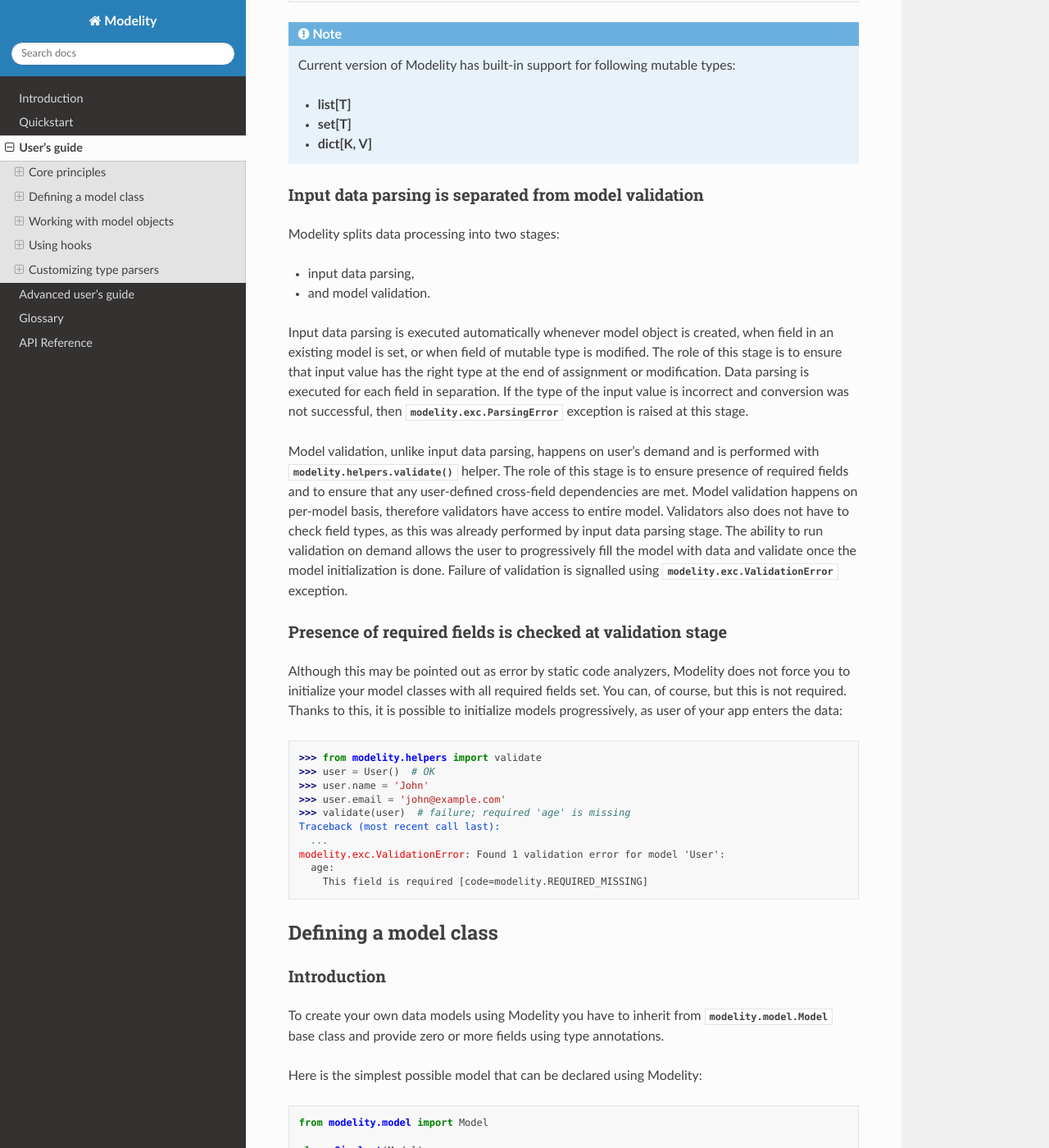
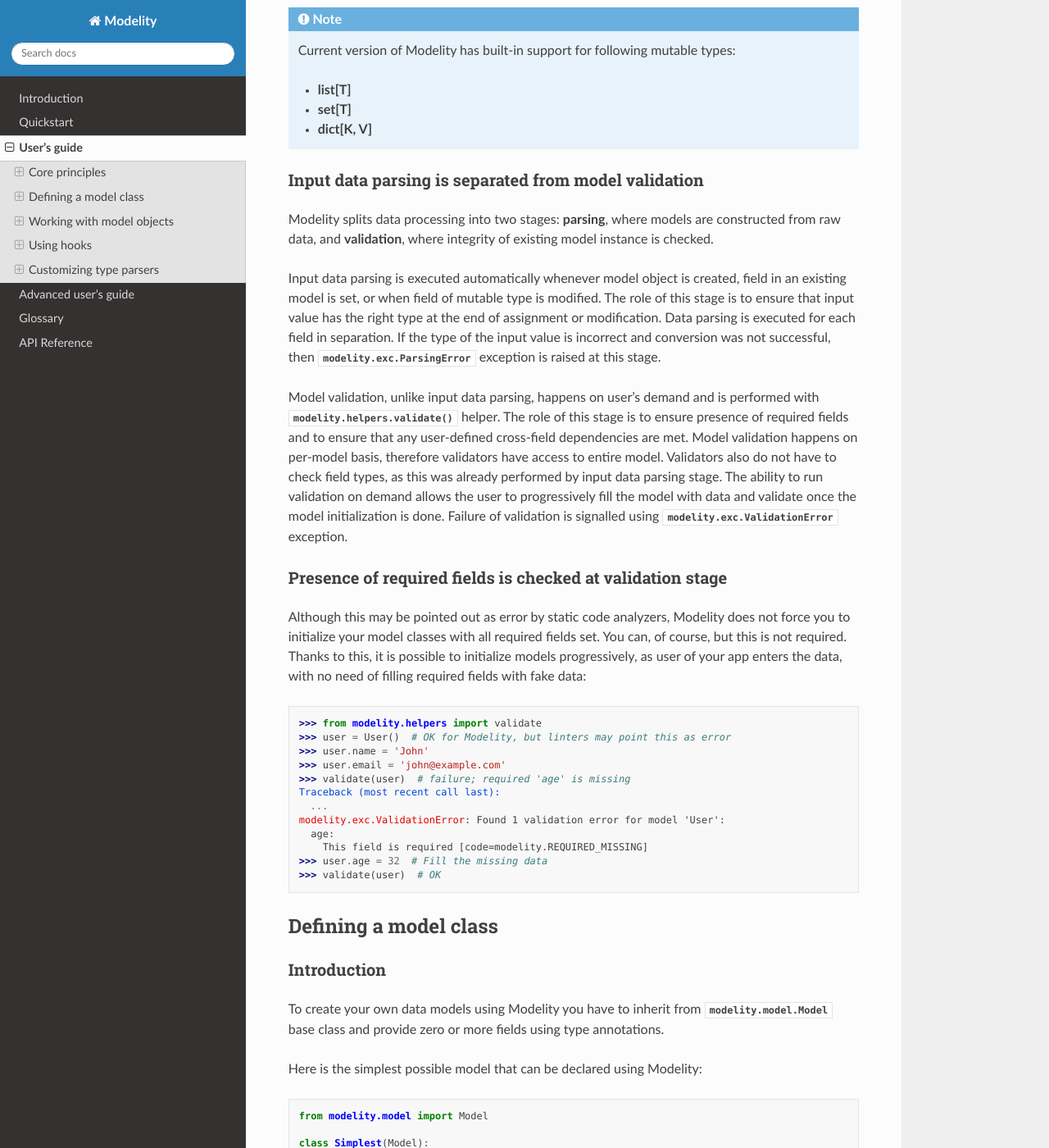
Before and after one commit to mwiatrzyk/modelity, a Sphinx documentation site: the page built from docs/source/guide.rst, in a window 1280 px wide and 1400 px high, scrolled down 2166 px. Shown: the whole window at 82% size. Built offline with Sphinx 7.4.7 and the Read the Docs theme 3.1.0, drawn with Linux system fonts in a browser that asks for light colours; some of the changed text lies outside the part shown.

Commit message:
docs: slight adjustments in guide docs

```diff
--- a/docs/source/guide.rst
+++ b/docs/source/guide.rst
@@ -64,17 +63,15 @@
 
 Thanks to this special sentinel, fields that are unset are different from
 fields that are set to ``None``. Moreover, with this feature ``None``
-becomes a **first-class value** that must by accepted by the field that you
-try to assign ``None`` for (like once using :obj:`typing.Optional`, for
-instance).
-
-Mutability is a first-class citizen
-^^^^^^^^^^^^^^^^^^^^^^^^^^^^^^^^^^^
+becomes a **first-class value** and must be explicitly accepted as a field's
+valid value.
+
+Mutability of models is important
+^^^^^^^^^^^^^^^^^^^^^^^^^^^^^^^^^
 
 Modelity aims to provide full support for mutable types to prevent from
-breaking the model constraints when model, or mutable model fields, are
-modified. For example, modifying *age* invokes same parsing logic as used
-during model construction:
+breaking model constraints when model is modified. For example, modifying *age*
+invokes same parsing logic as used during model construction:
 
 .. doctest::
 
@@ -133,29 +130,28 @@
 Input data parsing is separated from model validation
 ^^^^^^^^^^^^^^^^^^^^^^^^^^^^^^^^^^^^^^^^^^^^^^^^^^^^^
 
-Modelity splits data processing into two stages:
-
-* input data parsing,
-* and model validation.
-
-Input data parsing is executed automatically whenever model object is
-created, when field in an existing model is set, or when field of mutable
-type is modified. The role of this stage is to ensure that input value has
-the right type at the end of assignment or modification. Data parsing is
-executed for each field in separation. If the type of the input value is
-incorrect and conversion was not successful, then
-:exc:`modelity.exc.ParsingError` exception is raised at this stage.
-
-Model validation, unlike input data parsing, happens on user's demand and
-is performed with :func:`modelity.helpers.validate` helper. The role of
-this stage is to ensure presence of required fields and to ensure that any
-user-defined cross-field dependencies are met. Model validation happens on
-per-model basis, therefore validators have access to entire model.
-Validators also does not have to check field types, as this was already
-performed by input data parsing stage. The ability to run validation on
-demand allows the user to progressively fill the model with data and
-validate once the model initialization is done. Failure of validation is
-signalled using :exc:`modelity.exc.ValidationError` exception.
+Modelity splits data processing into two stages: **parsing**, where models are
+constructed from raw data, and **validation**, where integrity of existing
+model instance is checked.
+
+Input data parsing is executed automatically whenever model object is created,
+field in an existing model is set, or when field of mutable type is modified.
+The role of this stage is to ensure that input value has the right type at the
+end of assignment or modification. Data parsing is executed for each field in
+separation. If the type of the input value is incorrect and conversion was not
+successful, then :exc:`modelity.exc.ParsingError` exception is raised at this
+stage.
+
+Model validation, unlike input data parsing, happens on user's demand and is
+performed with :func:`modelity.helpers.validate` helper. The role of this stage
+is to ensure presence of required fields and to ensure that any user-defined
+cross-field dependencies are met. Model validation happens on per-model basis,
+therefore validators have access to entire model. Validators also do not have
+to check field types, as this was already performed by input data parsing
+stage. The ability to run validation on demand allows the user to progressively
+fill the model with data and validate once the model initialization is done.
+Failure of validation is signalled using :exc:`modelity.exc.ValidationError`
+exception.
 
 Presence of required fields is checked at validation stage
 ^^^^^^^^^^^^^^^^^^^^^^^^^^^^^^^^^^^^^^^^^^^^^^^^^^^^^^^^^^
@@ -164,12 +160,13 @@
 Modelity does not force you to initialize your model classes with all
 required fields set. You can, of course, but this is not required. Thanks
 to this, it is possible to initialize models progressively, as user of
-your app enters the data:
+your app enters the data, with no need of filling required fields with fake
+data:
 
 .. doctest::
 
     >>> from modelity.helpers import validate
-    >>> user = User()  # OK
+    >>> user = User()  # OK for Modelity, but linters may point this as error
     >>> user.name = 'John'
     >>> user.email = 'john@example.com'
     >>> validate(user)  # failure; required 'age' is missing
@@ -178,6 +175,8 @@
     modelity.exc.ValidationError: Found 1 validation error for model 'User':
       age:
         This field is required [code=modelity.REQUIRED_MISSING]
+    >>> user.age = 32  # Fill the missing data
+    >>> validate(user)  # OK
 
 Defining a model class
 ----------------------
```
Also changed, not shown: other parts of docs/source/guide.rst (+10 -11 lines).
